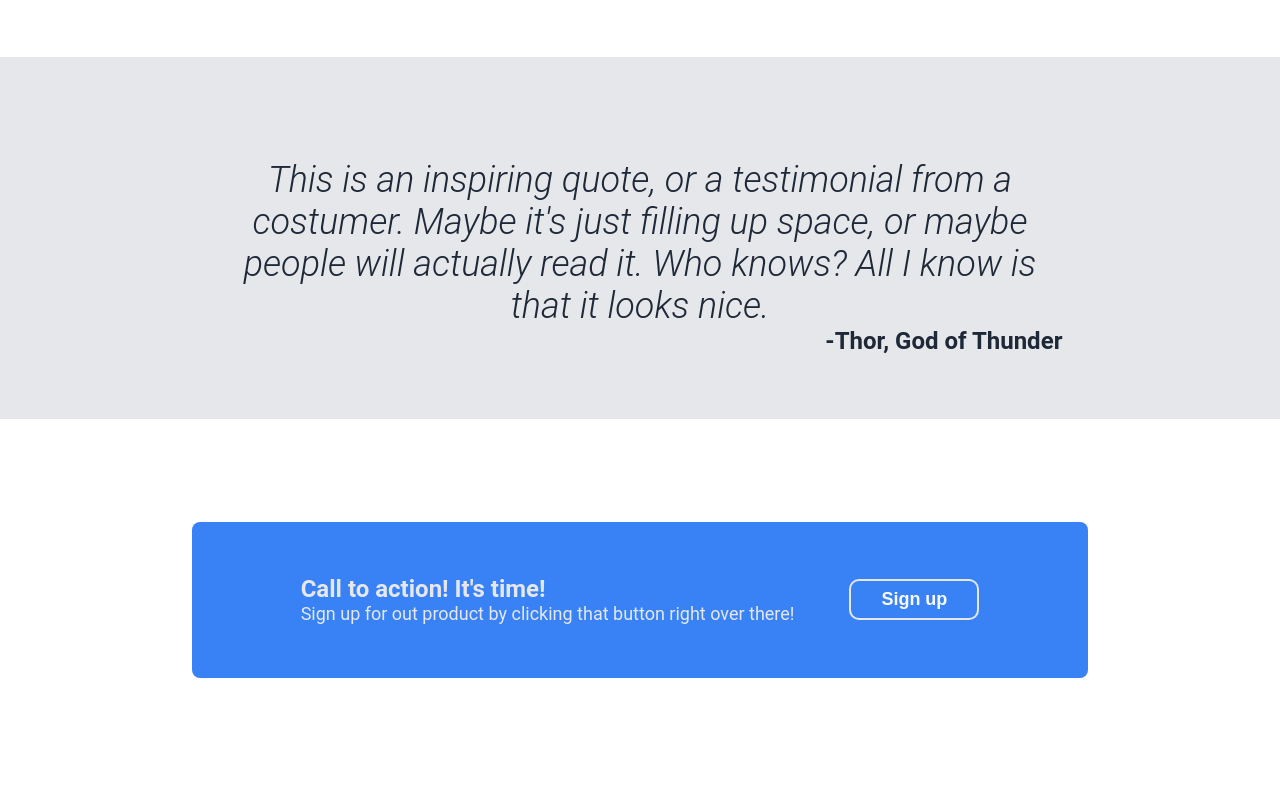
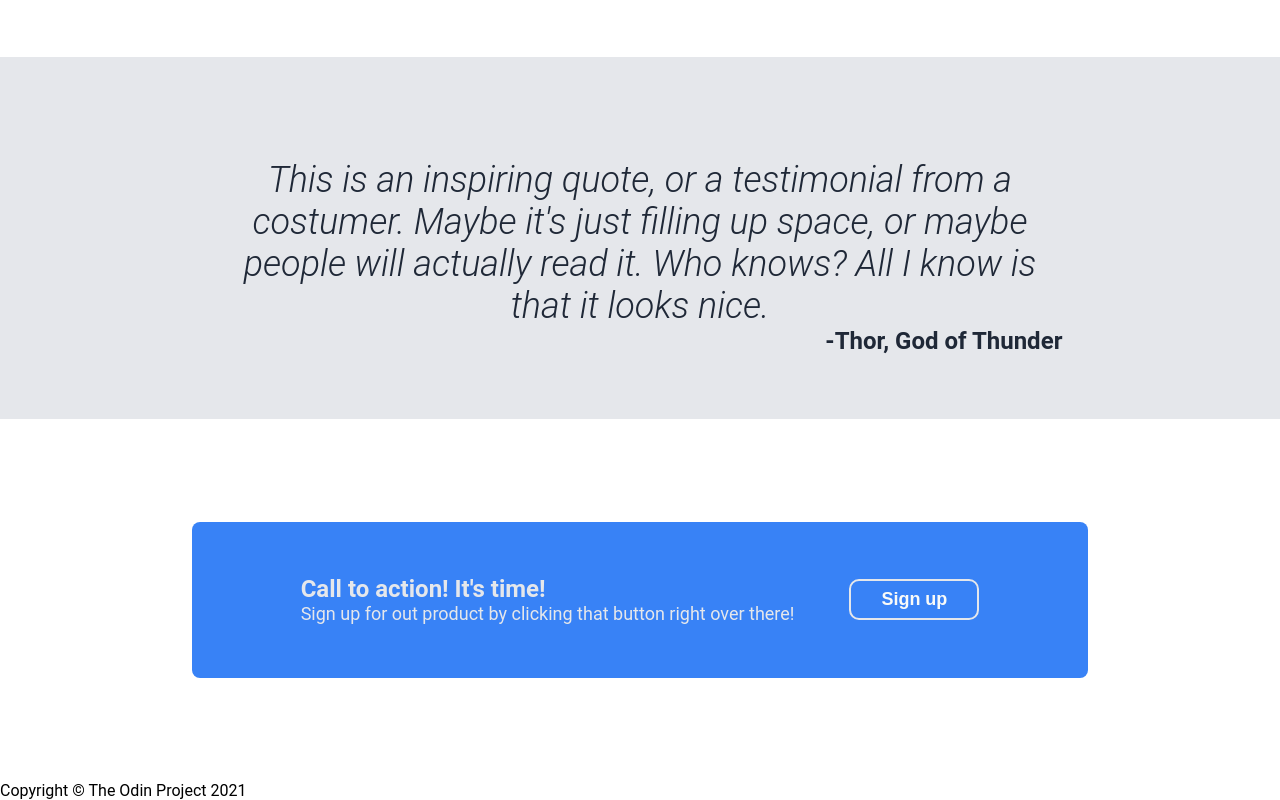
Before and after one commit to joaquinauc/landing-page-demo, a plain HTML site: page index.html in a window 1280 px wide. Shown: the part 891-1691 px from the top of the page. Drawn offline with Linux system fonts and the light colour scheme.

Commit message:
Add content to footer

```diff
--- a/index.html
+++ b/index.html
@@ -73,7 +73,7 @@
         </div>
 
         <div class="footer">
-
+            Copyright © The Odin Project 2021
         </div>
     </body>
 </html>
```
